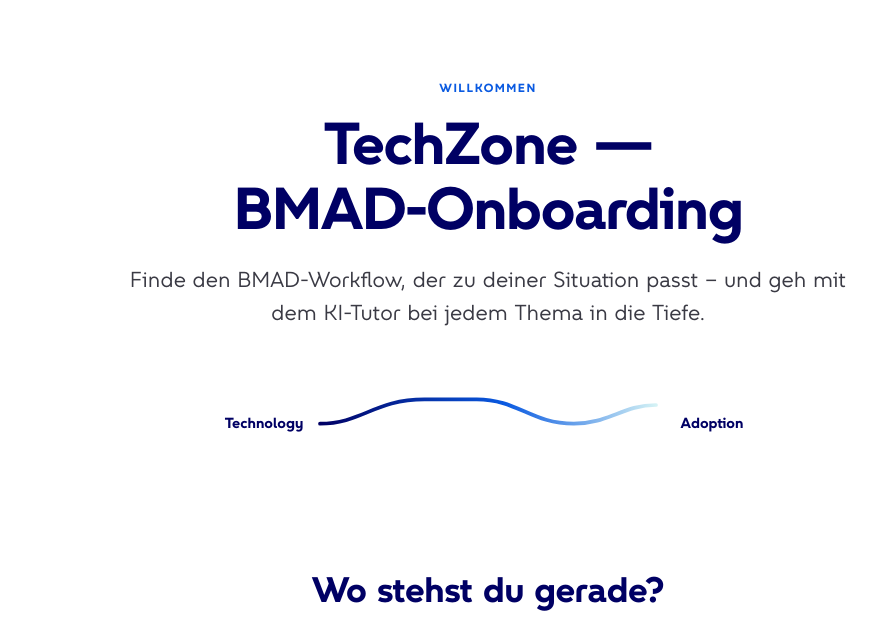
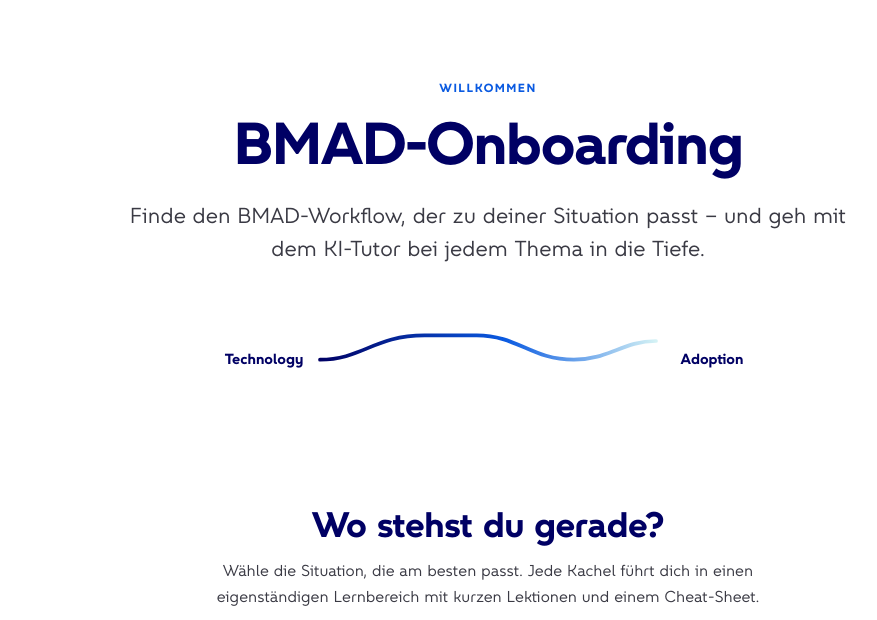
Before and after one commit to atruvia/techzone-onboarding, a plain HTML site: page index.html in a window 1280 px wide. Shown: the part 59-679 px from the top of the page, without its empty margins (152-1029 px from the left). Drawn offline with Linux system fonts and the light colour scheme.

Commit message:
fix(hub): drop redundant "TechZone —" prefix from hero title (now in the header)
Co-Authored-By: Claude Opus 4.8 (1M context) <noreply@anthropic.com>

```diff
--- a/index.html
+++ b/index.html
@@ -29,7 +29,7 @@
     <!-- Hero -->
     <header class="hub-hero">
       <p class="atr-eyebrow">Willkommen</p>
-      <h1 class="hub-hero__title">TechZone — BMAD-Onboarding</h1>
+      <h1 class="hub-hero__title">BMAD-Onboarding</h1>
       <p class="hub-hero__lead">Finde den BMAD-Workflow, der zu deiner Situation passt – und geh mit dem KI-Tutor bei jedem Thema in die Tiefe.</p>
       <svg class="atr-via-line atr-via-line--draw" viewBox="0 0 600 100" preserveAspectRatio="xMidYMid meet"
            role="img" aria-label="Die VIA-Linie verbindet Technology und Adoption">
```
